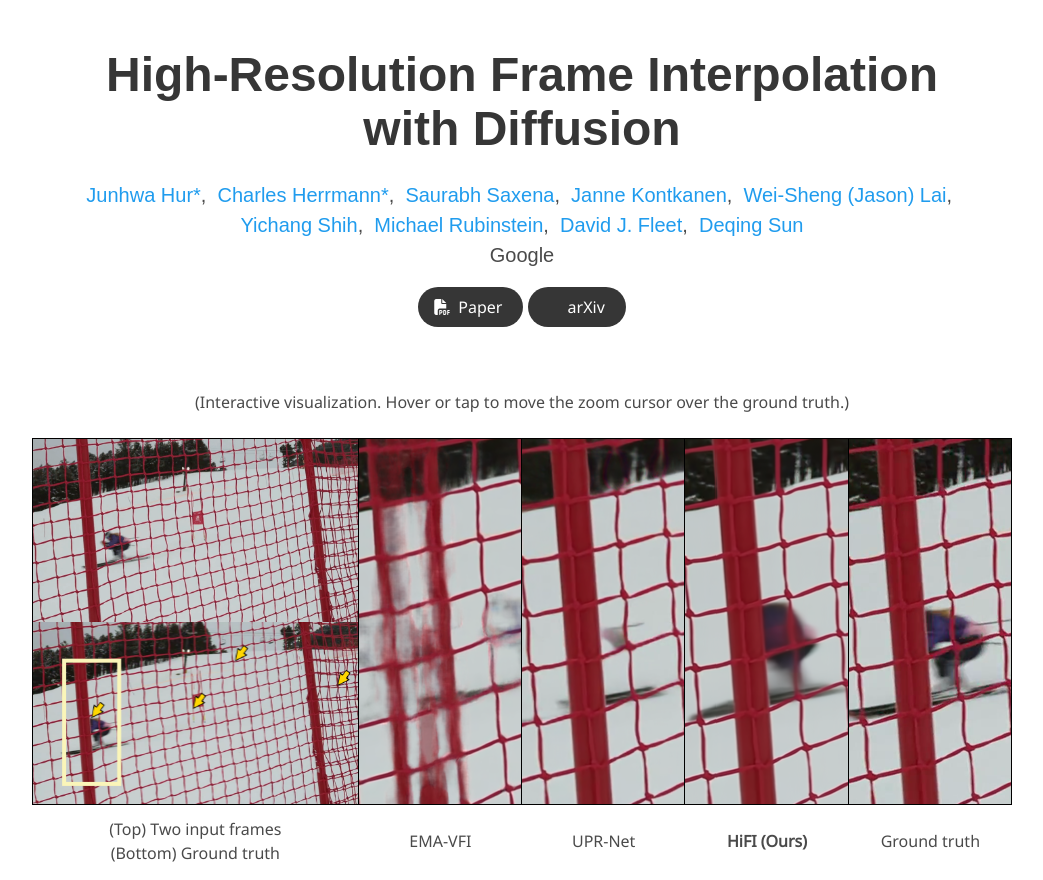
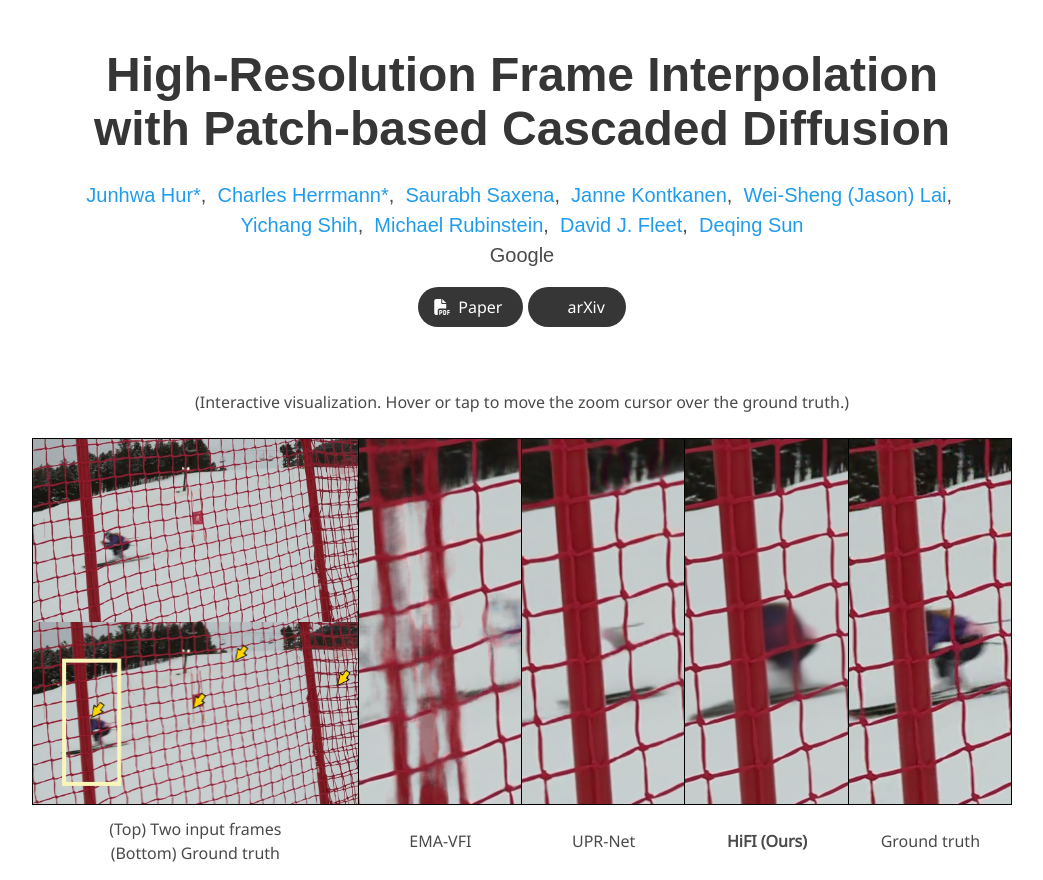
Before and after one commit to hifi-diffusion/hifi-diffusion.github.io, a plain HTML site: page index.html in a window 1280 px wide. Shown: the top 880 px of the page, without its empty margins (118-1161 px from the left). Drawn offline with nearby package versions, Linux system fonts and the light colour scheme; some icons are missing; files whose address does not match are found by name; a web font is replaced by a local one.

Commit message:
Update index.html

```diff
--- a/index.html
+++ b/index.html
@@ -35,8 +35,7 @@
       <div class="container is-max-desktop">
         <div class="columns is-centered">
           <div class="column has-text-centered">
-
-            <h1 class="title is-1 publication-title">High-Resolution Frame Interpolation<br>with Diffusion</h1>
+            <h1 class="title is-1 publication-title">High-Resolution Frame Interpolation<br>with Patch-based Cascaded Diffusion</h1>
 
             <div class="is-size-5 publication-authors">
               <span class="author-block">
```
